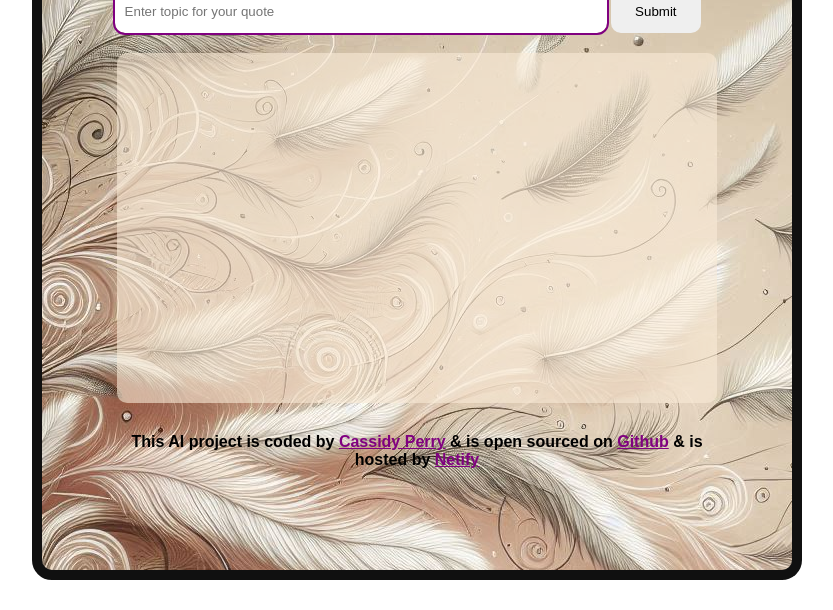
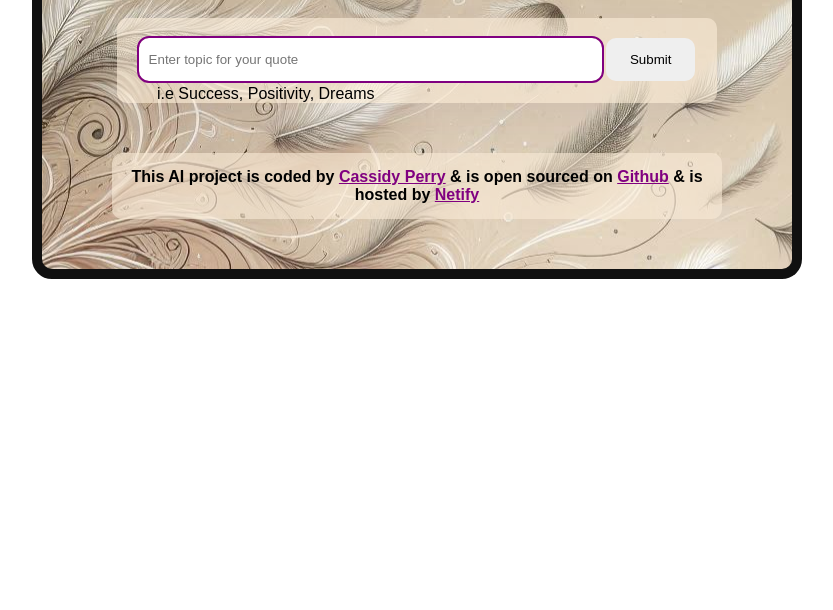
Before and after one commit to cass430/Quote_Generator, a plain HTML site: page index.html in a window 1280 px wide. Shown: the part 190-800 px from the top of the page, without its empty margins (223-1056 px from the left). Drawn offline with nearby package versions, Linux system fonts and the light colour scheme.

Commit message:
improved UX

```diff
--- a/index.html
+++ b/index.html
@@ -13,18 +13,21 @@
   <header><h1>Welcome to the Motivational Quote Generator</h1></header>
   <body>
 
+<div class="form-wrapper">
 <form id="quote-generator-form">
   <input type="text" placeholder="Enter topic for your quote" autofocus class="search-bar" id="instructions">
 <input type="submit" placeholder="Get Quote" class="submit-button">
 </form>
+<div class="hint"> i.e Success, Positivity, Dreams</div>
+</div>
 
-      <div class="loading-message" id="loading-message"></div>
 
 <div class="quote-container">
   <div id="quote">
 
     </div>
    </div>
+
 
       <footer>
         This AI project is coded by <a href="#">Cassidy Perry</a> & is open sourced on
@@ -35,7 +38,9 @@
 
       </footer>
 
-    </div>
+
+  </div>
+
   </body>
   <script src="src/index.js"></script>
 </html>
--- a/src/index.js
+++ b/src/index.js
@@ -14,15 +14,13 @@ function generateQuote(event) {
   let instructionsInput = document.querySelector("#instructions");
   let key = "f7f785eadbt3ff93c746f724aob356d0";
   let context =
-    "You are a postive and uplifting AI assistant. Your awnser should be in basic HTML. If quote is does not already have an author sign SheCodes AI in a strong element at the end of the quote. Always include the author at the end of quote in a strong element";
+    "You are a postive and uplifting AI assistant. Your awnser should be in basic HTML. If quote is does not already have an author sign SheCodes AI in a strong element at the end of the quote. Always include the author at the end of quote in a strong element. include a related emoji";
   let prompt = `Generate a motivational quote about ${instructionsInput.value}`;
   let apiURL = `https://api.shecodes.io/ai/v1/generate?prompt=${prompt}&context=${context}&key=${key}`;
   //Make call to the API
-  document.addEventListener("DOMContentLoaded", function () {
-    // Your JavaScript code here
-    let loadingMessage = document.querySelector("#loading-message");
-    loadingMessage.innerHTML = "Grabbing your quote for you..💭";
-  });
+
+  let quoteElement = document.querySelector("#quote");
+  quoteElement.innerHTML = "Grabbing your quote for you..💭";
 
   axios.get(apiURL).then(displayQuote);
 }
--- a/src/styles.css
+++ b/src/styles.css
@@ -8,7 +8,7 @@ body {
 .container {
   text-align: center;
   max-width: 750px;
-  height: 700px;
+  max-height: 700px;
   margin: auto;
   background-image: url("images/Designer.jpeg");
   border: 10px solid #101010;
@@ -17,18 +17,28 @@ body {
 }
 
 h1 {
+  margin-top: 50px;
   padding: 20px;
 }
 
 form {
   display: flex;
-  padding-left: 60px;
-  padding-right: 60px;
+  padding-left: 10px;
+  padding-right: 10px;
+}
+
+.form-wrapper {
+  background-color: rgba(250, 235, 215, 0.6);
+  width: 80%;
+  padding-top: 20px;
+  margin: 0% auto;
+  border-radius: 10px;
+  box-shadow: 0px 20px 60px rgba(65, 50, 100, 0.08);
 }
 
 .search-bar {
   padding: 10px;
-  width: 75%;
+  width: 80%;
   border: rgba(39, 33, 66, 0.5);
   border-radius: 10px;
   margin-left: 2%;
@@ -53,25 +63,36 @@ form {
   margin-top: 20px;
   text-align: center;
   max-width: 80%;
-  height: 50%;
+  max-height: 50%;
   background-color: rgba(250, 235, 215, 0.6);
   border-radius: 10px;
   align-items: center;
   font-size: larger;
   line-height: 1.5;
   font-weight: 500;
+  box-shadow: 0px 20px 60px rgba(65, 50, 100, 0.08);
 }
 
 #quote {
   margin: 0% auto;
 }
 
+.hint {
+  text-align: left;
+  margin-top: 4px;
+  margin-left: 40px;
+}
+
 footer {
   font-weight: 600;
+  background-color: rgba(250, 235, 215, 0.6);
+  border-radius: 10px;
+  padding: 15px 5px;
 
   max-width: 80%;
   margin: 0% auto;
   margin-top: 30px;
+  margin-bottom: 50px;
 }
 
 footer a {
```
